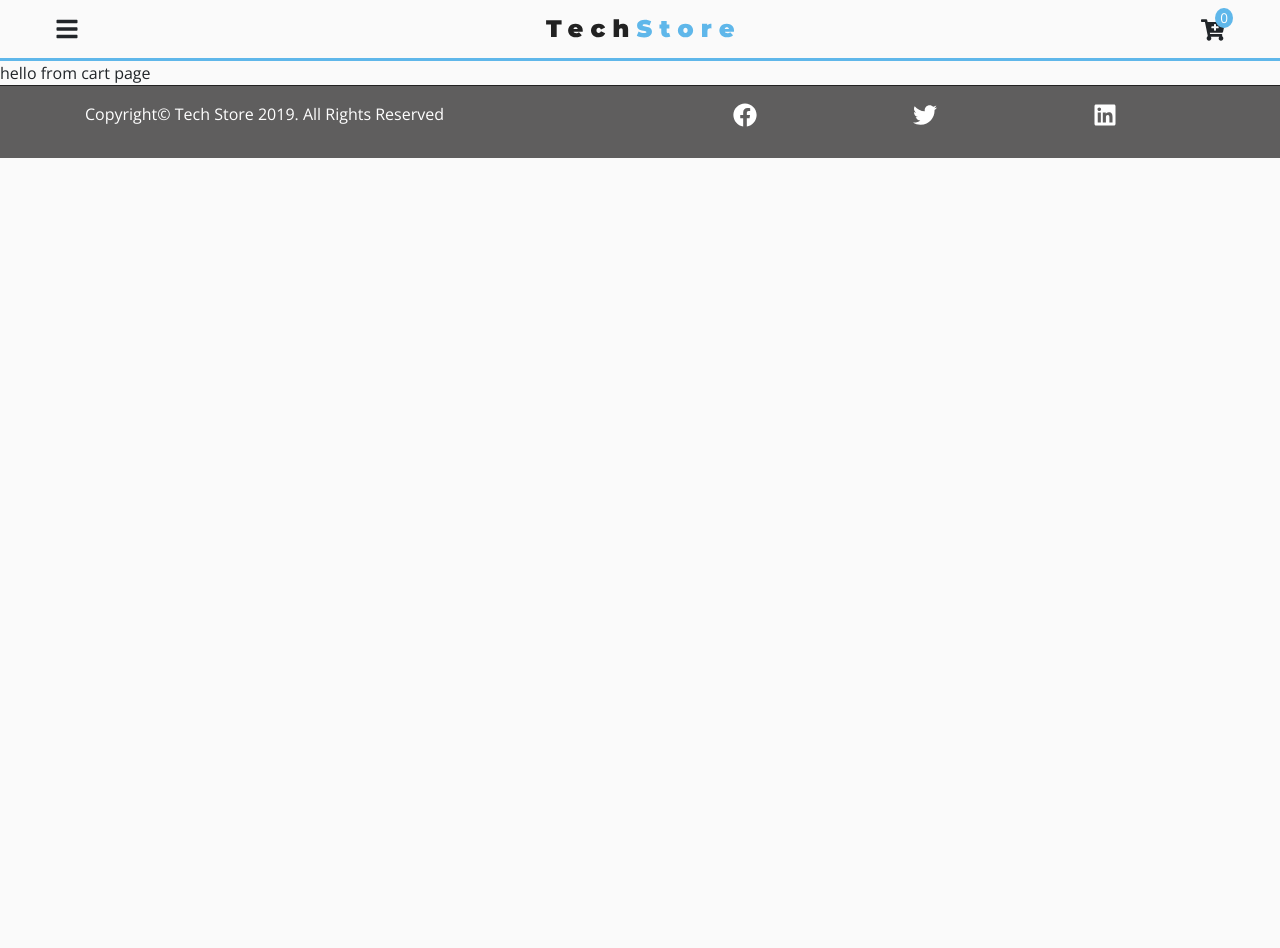
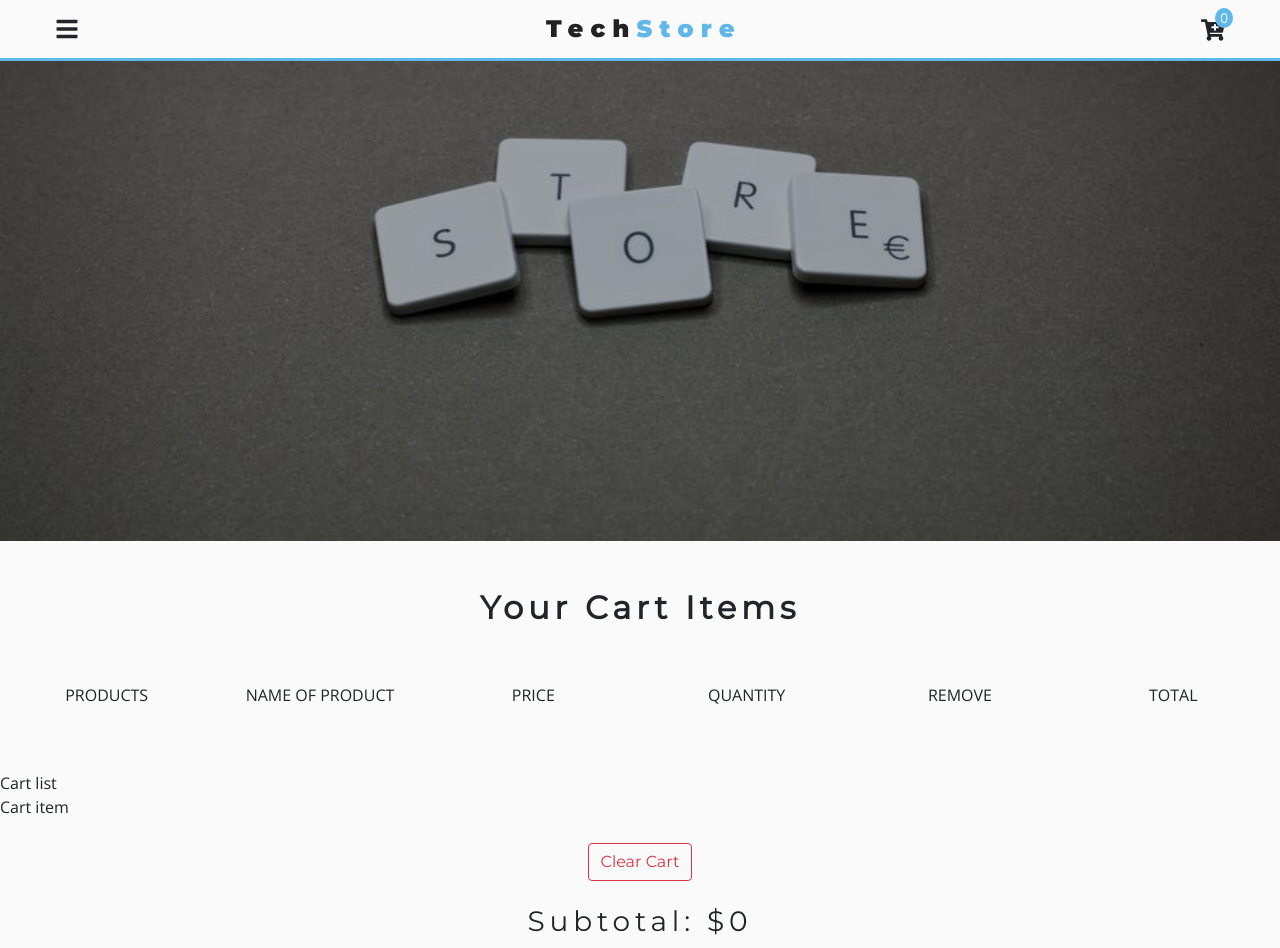
Before and after one commit to ypablo/Tech_store, a React (Create React App) app: page /cart in a window 1280 px wide. Shown: the top 948 px of the page. Before the commit the page ends 800 px from the top, so only its background shows below. Built offline with nearby package versions, Linux system fonts and the light colour scheme.

Commit message:
Add cart page

```diff
--- /dev/null
+++ b/src/components/CartPage/Cart.js
@@ -0,0 +1,18 @@
+import React from 'react'
+import Title from '../Title'
+import CartColumns from './CartColumns'
+import CartList from './CartList'
+import CartTotals from './CartTotals'
+
+export default function Cart() {
+    return (
+        <div className="py-5">
+            <div className="container">
+                <Title title="your cart items" center />
+            </div>
+            <CartColumns />
+            <CartList />
+            <CartTotals />
+        </div>
+    )
+}
--- /dev/null
+++ b/src/components/CartPage/CartColumns.js
@@ -0,0 +1,28 @@
+import React from 'react'
+
+export default function CartColumns() {
+    return (
+        <div className="container-fluid text-center d-none d-lg-block my-5">
+            <div className="row">
+                <div className="col-lg-2">
+                    <p className="text-uppercase">products</p>
+                </div>
+                <div className="col-lg-2">
+                    <p className="text-uppercase">name of product</p>
+                </div>
+                <div className="col-lg-2">
+                    <p className="text-uppercase">price</p>
+                </div>
+                <div className="col-lg-2">
+                    <p className="text-uppercase">quantity</p>
+                </div>
+                <div className="col-lg-2">
+                    <p className="text-uppercase">remove</p>
+                </div>
+                <div className="col-lg-2">
+                    <p className="text-uppercase">total</p>
+                </div>
+            </div>
+        </div>
+    )
+}
--- /dev/null
+++ b/src/components/CartPage/CartItem.js
@@ -0,0 +1,9 @@
+import React from 'react'
+
+export default function CartItem() {
+    return (
+        <div>
+            Cart item
+        </div>
+    )
+}
--- /dev/null
+++ b/src/components/CartPage/CartList.js
@@ -0,0 +1,11 @@
+import React from 'react'
+import Cartitem from './CartItem'
+
+export default function CartList() {
+    return (
+        <div>
+            Cart list
+            <Cartitem />
+        </div>
+    )
+}
--- /dev/null
+++ b/src/components/CartPage/CartTotals.js
@@ -0,0 +1,22 @@
+import React from 'react'
+import { ProductConsumer } from '../../context/context'
+
+export default function CartTotals() {
+    return (
+        <div className="container">
+            <div className="row">
+                <ProductConsumer>
+                    {value => {
+                        const { clearCart, cartSubTotal, cartTax, cartTotal } = value
+                        return <div className="col text-title text-center my-4">
+                            <button className="btn btn-outline-danger text-capitalize mb-4" onClick={clearCart}>clear cart</button>
+                            <h3>subtotal: ${cartSubTotal}</h3>
+                            <h3>tax: ${cartTax}</h3>
+                            <h3>total: ${cartTotal}</h3>
+                        </div>
+                    }}
+                </ProductConsumer>
+            </div>
+        </div>
+    )
+}
--- /dev/null
+++ b/src/components/CartPage/package.json
@@ -0,0 +1,3 @@
+{
+    "main": "Cart.js"
+}
--- a/src/components/SideCart.js
+++ b/src/components/SideCart.js
@@ -1,16 +1,35 @@
 import React from 'react'
 import { ProductConsumer } from '../context/context'
 import styled from 'styled-components'
-
+import { Link } from 'react-router-dom'
 
 export default function SideCart() {
     return (
         <ProductConsumer>
             {value => {
-                const { cartOpen, closeCart, cart } = value;
+                const { cartOpen, closeCart, cart, cartTotal } = value;
                 return (
                     <CartWrapper show={cartOpen} onClick={closeCart} >
-                        <p>cart items</p>
+                        {closeCart}
+                        <ul>
+                            {cart.map(item => {
+                                return <li key={item.id} className="cart-item mb-4">
+                                    <img style={{ width: "35px" }} src={`../${item.image}`} alt="" />
+                                    <div className="mt-3">
+                                        <h6 className="text-uppercase">{item.title}</h6>
+                                        <h6 className="text-title text-capitalize">amount: {item.count}</h6>
+                                    </div>
+                                </li>
+                            })}
+                        </ul>
+                        <h4 className="text-capitalize text-main">
+                            cart total: ${cartTotal}
+                        </h4>
+                        <div className="text-center my-5">
+                            <Link to="/cart" className="main-link">
+                                cart page
+                            </Link>
+                        </div>
                     </CartWrapper >
                 )
             }}
@@ -33,4 +52,12 @@ const CartWrapper = styled.div`
     @media (min-width:576px) {
         width: 20rem;
     }
+    overflow: scroll;
+    padding: 2rem;
+    ul{
+        padding:0 !important;
+    }
+    .cart-item {
+        list-style-type:none;
+    }
 `
--- a/src/context/context.js
+++ b/src/context/context.js
@@ -137,8 +137,8 @@ class ProductProvider extends Component {
     }
     //handle cart
     handleCart = () => {
-        //this.setState({ cartOpen: !this.state.cartOpen })
-        this.setState({ cartOpen: !this.state.sidebarOpen })
+        this.setState({ cartOpen: !this.state.cartOpen })
+
     }
 
     //open cart
@@ -151,6 +151,24 @@ class ProductProvider extends Component {
         this.setState({ cartOpen: true })
     }
 
+    //cart functionality
+    //increment
+    increment = (id) => {
+        console.log(id)
+    }
+    //decrement
+    decrement = (id) => {
+        console.log(id)
+    }
+    //remove
+    removeItem = (id) => {
+        console.log(id)
+    }
+    //clear
+    clearCart = () => {
+        console.log("awesome you just cleared the cart")
+    }
+
     render() {
         return (
             <ProductContext.Provider value={{
@@ -160,8 +178,11 @@ class ProductProvider extends Component {
                 closeCart: this.closeCart,
                 openCart: this.openCart,
                 addToCart: this.addToCart,
-                setSingleProduct: this.setSingleProduct
-
+                setSingleProduct: this.setSingleProduct,
+                increment: this.increment,
+                decrement: this.decrement,
+                removeItem: this.removeItem,
+                clearCart: this.clearCart
             }}>
                 {this.props.children}
             </ProductContext.Provider >
--- a/src/pages/CartPage.js
+++ b/src/pages/CartPage.js
@@ -1,9 +1,13 @@
 import React from 'react'
+import CartSection from '../components/CartPage/'
+import Hero from '../components/Hero'
+import cartBcg from '../images/storeBcg.jpeg'
 
 export default function CartPage() {
     return (
         <div>
-            hello from cart page
+            <Hero img={cartBcg} />
+            <CartSection />
         </div>
     )
 }
```
Also changed, not shown: src/components/CartPage/CartPage.js (added).
